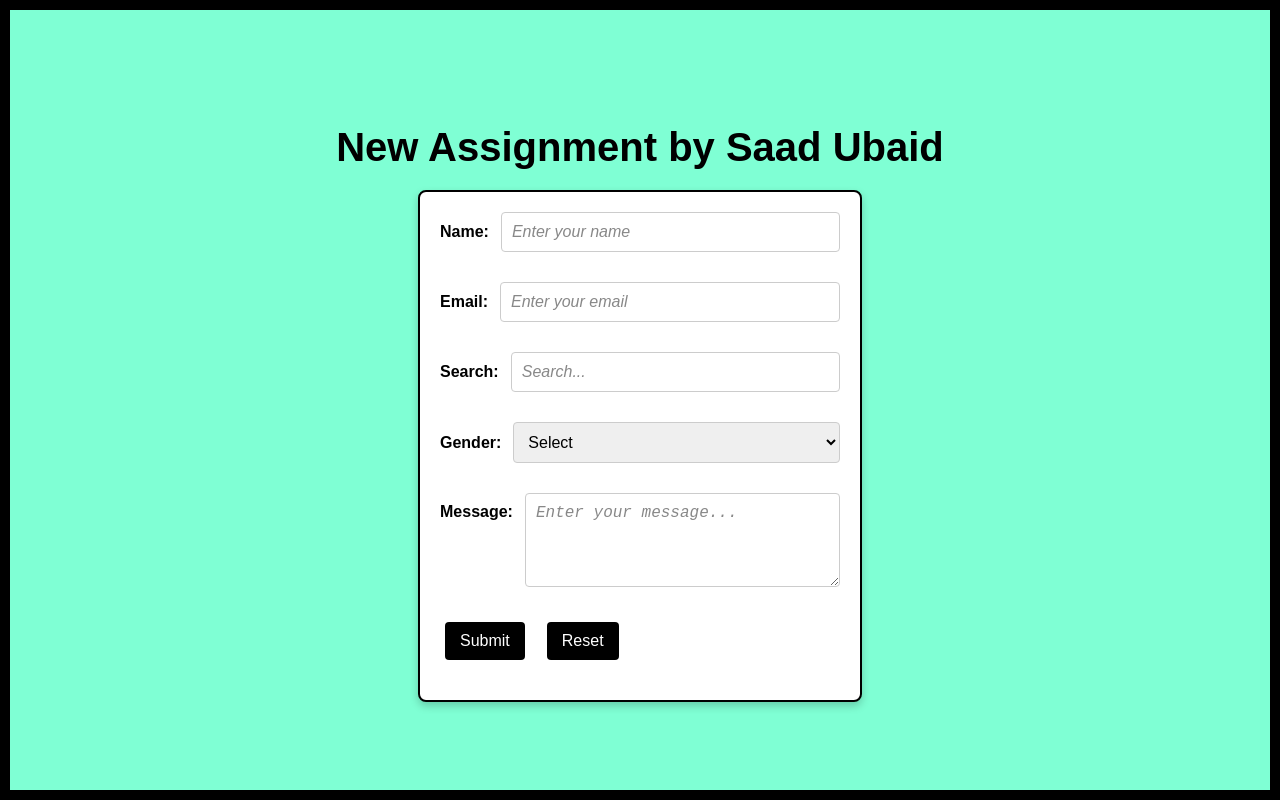
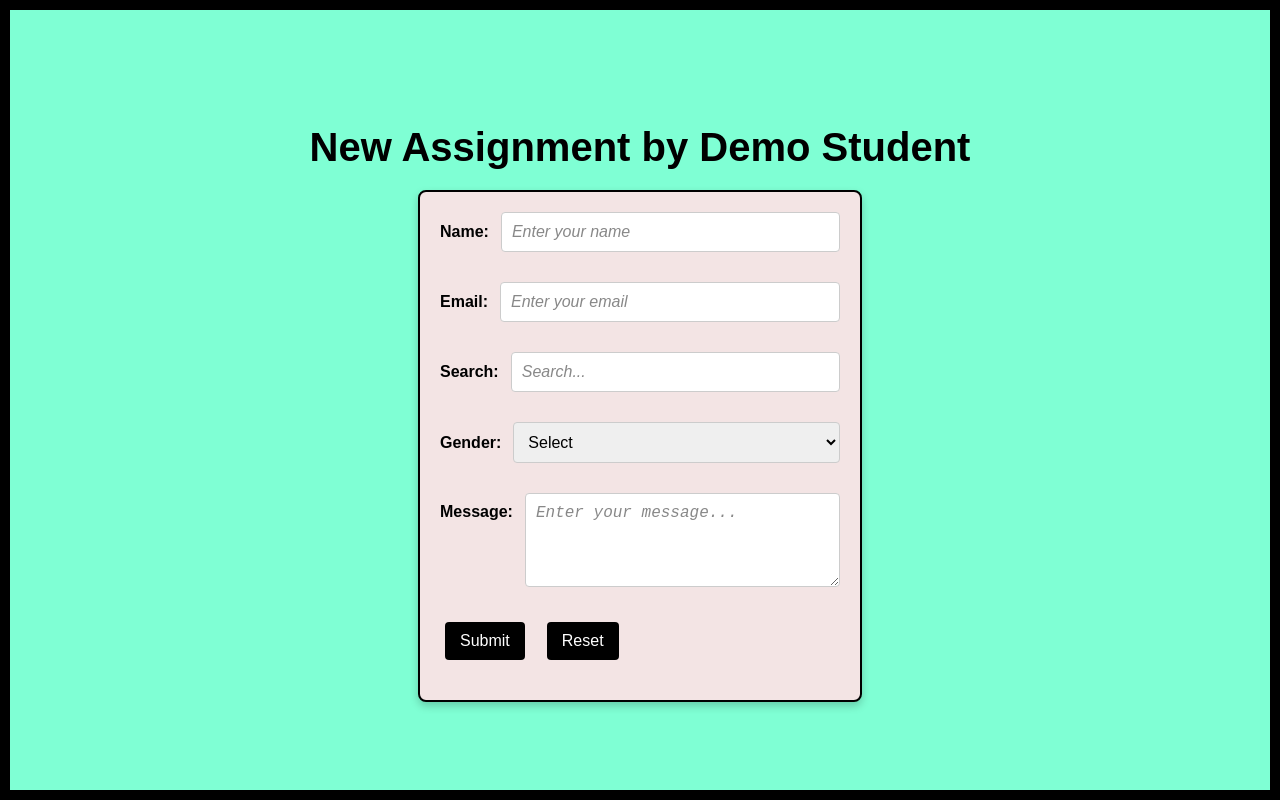
Before and after one commit to sibshahz/git_basics, a plain HTML site: page index.html in a window 1280 px wide. Drawn offline with Linux system fonts and the light colour scheme.

Commit message:
Demo student

```diff
--- a/index.html
+++ b/index.html
@@ -8,7 +8,7 @@
   <script src="./script.js" defer></script>
 </head>
 <body>
-  <h1>New Assignment by Saad Ubaid</h1>
+  <h1>New Assignment by Demo Student</h1>
   <form action="submit-form.php" method="post">
 
     <div>
--- a/style.css
+++ b/style.css
@@ -21,7 +21,7 @@ h1 {
 }
 
 form {
-  background-color: white;
+  background-color: rgb(243, 228, 228);
   border: 2px solid black;
   border-radius: 8px;
   padding: 20px;
```
